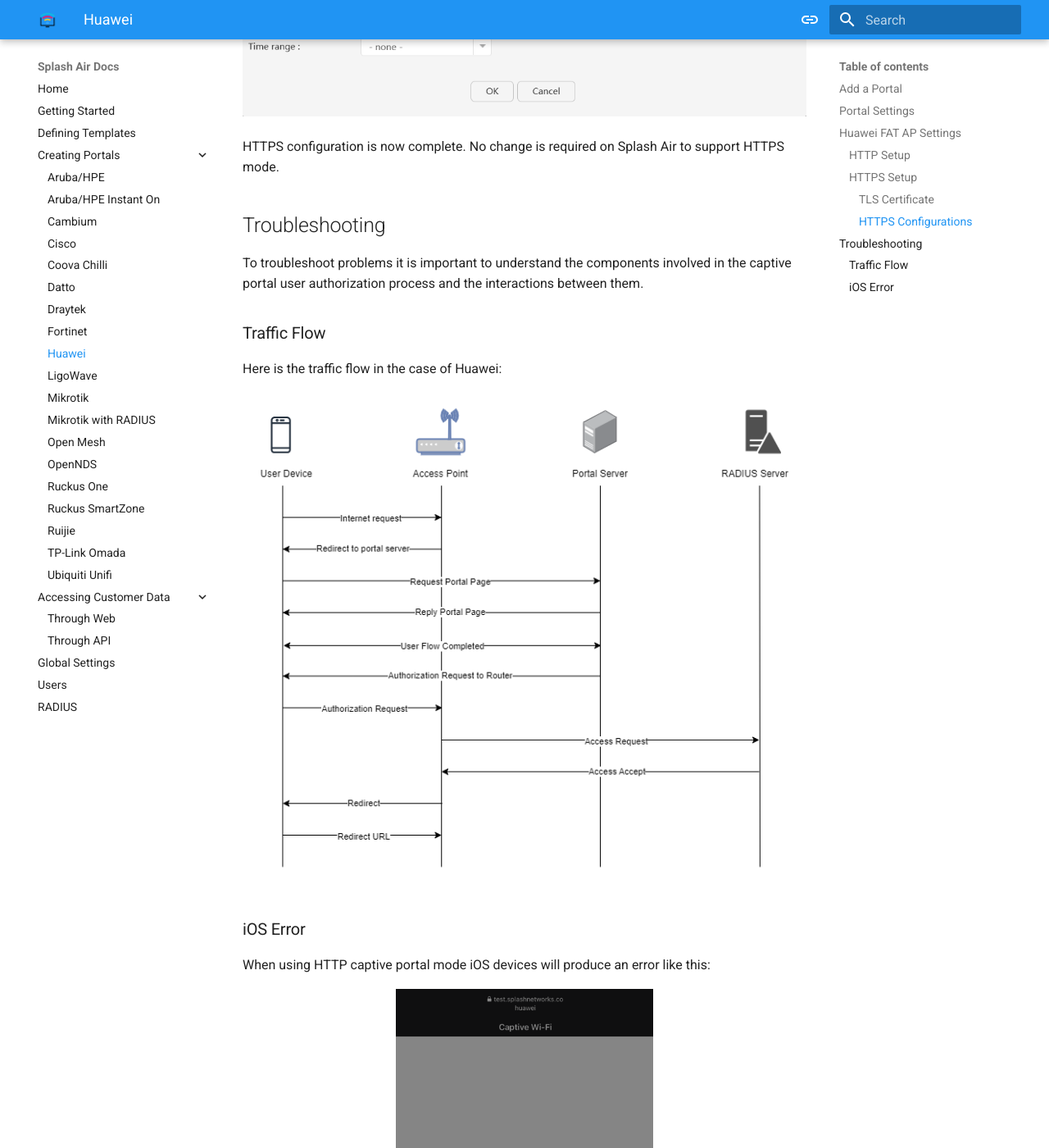
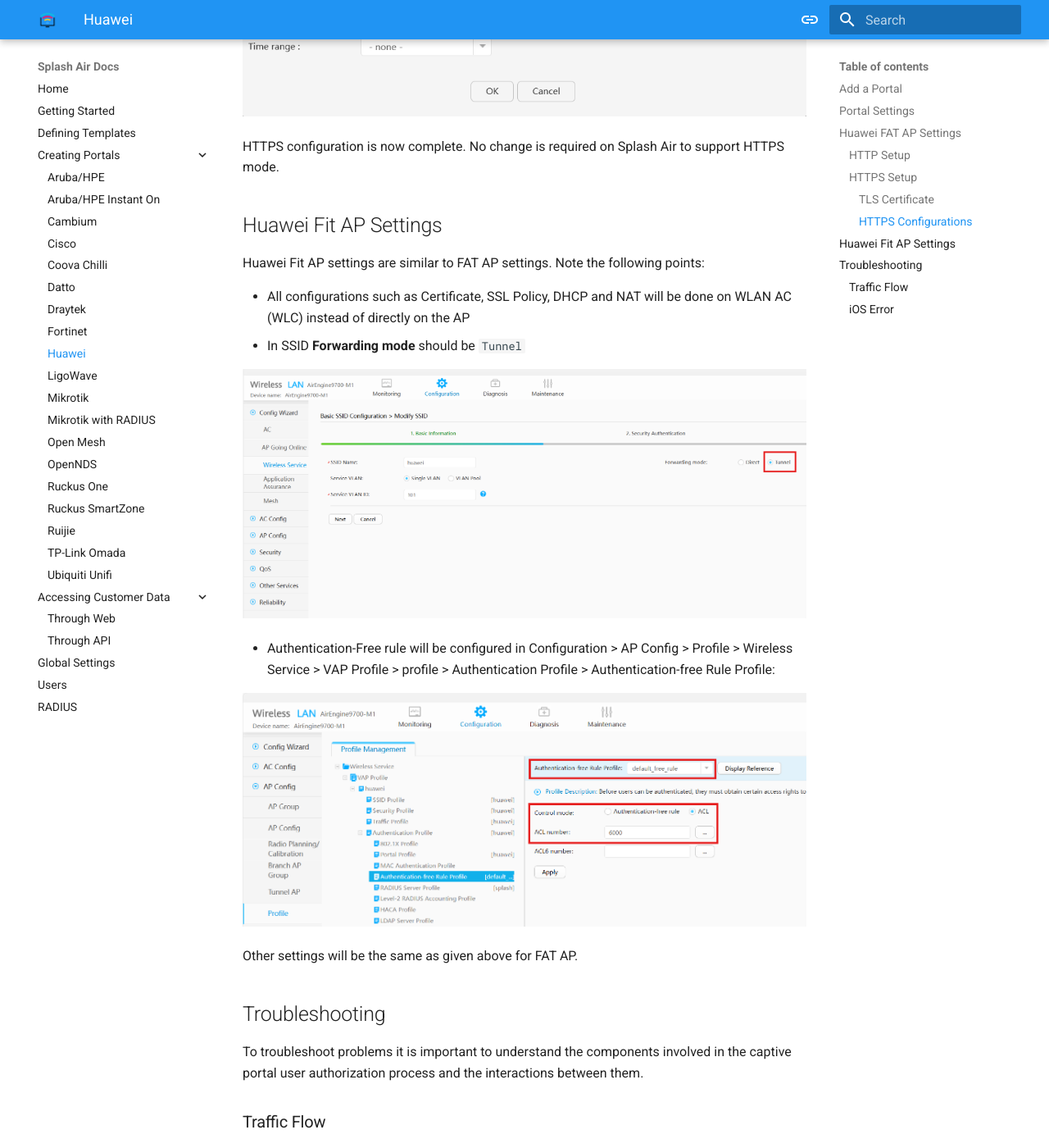
Before and after one commit to splash-networks/admin-panel-doc, an MkDocs documentation site: the page built from docs/portals/huawei.md, in a window 1280 px wide and 1400 px high, scrolled down 12127 px. Shown: the whole window at 82% size. Built offline with MkDocs 1.6.1 and Material for MkDocs 9.7.7, drawn with Linux system fonts in a browser that asks for light colours; some of the changed text lies outside the part shown.

Commit message:
huawei fit ap

```diff
--- a/docs/portals/huawei.md
+++ b/docs/portals/huawei.md
@@ -182,15 +182,34 @@
 
 HTTPS configuration is now complete. No change is required on Splash Air to support HTTPS mode.
 
+## Huawei Fit AP Settings
+
+Huawei Fit AP settings are similar to FAT AP settings. Note the following points:
+
+- All configurations such as Certificate, SSL Policy, DHCP and NAT will be done on WLAN AC (WLC) instead of directly on the AP
+- In SSID **Forwarding mode** should be `Tunnel`
+
+![Forwarding Mode](../assets/images/portals/huawei/forwarding-mode.png)
+
+- Authentication-Free rule will be configured in Configuration > AP Config > Profile > Wireless Service > VAP Profile > profile > Authentication Profile > Authentication-free Rule Profile:
+
+![Auth Free Rule](../assets/images/portals/huawei/auth-free-rule-wlc.png)
+
+Other settings will be the same as given above for FAT AP.
+
 ## Troubleshooting
 
 To troubleshoot problems it is important to understand the components involved in the captive portal user authorization process and the interactions between them.
 
 ### Traffic Flow
 
-Here is the traffic flow in the case of Huawei:
+Here is the traffic flow in the case of Huawei FAT AP:
 
 ![Huawei Traffic Flow](../assets/images/portals/huawei/traffic-flow.png)
+
+Here is the traffic flow in the case of Huawei FIT AP:
+
+![Huawei Traffic Flow FIT AP](../assets/images/portals/huawei/traffic-flow-fit-ap.png)
 
 ### iOS Error
 
```
Also changed, not shown: docs/assets/images/portals/huawei/auth-free-rule-wlc.png (added), docs/assets/images/portals/huawei/forwarding-mode.png (added), docs/assets/images/portals/huawei/traffic-flow-fit-ap.png (added), docs/assets/images/portals/huawei/traffic-flow.png.
